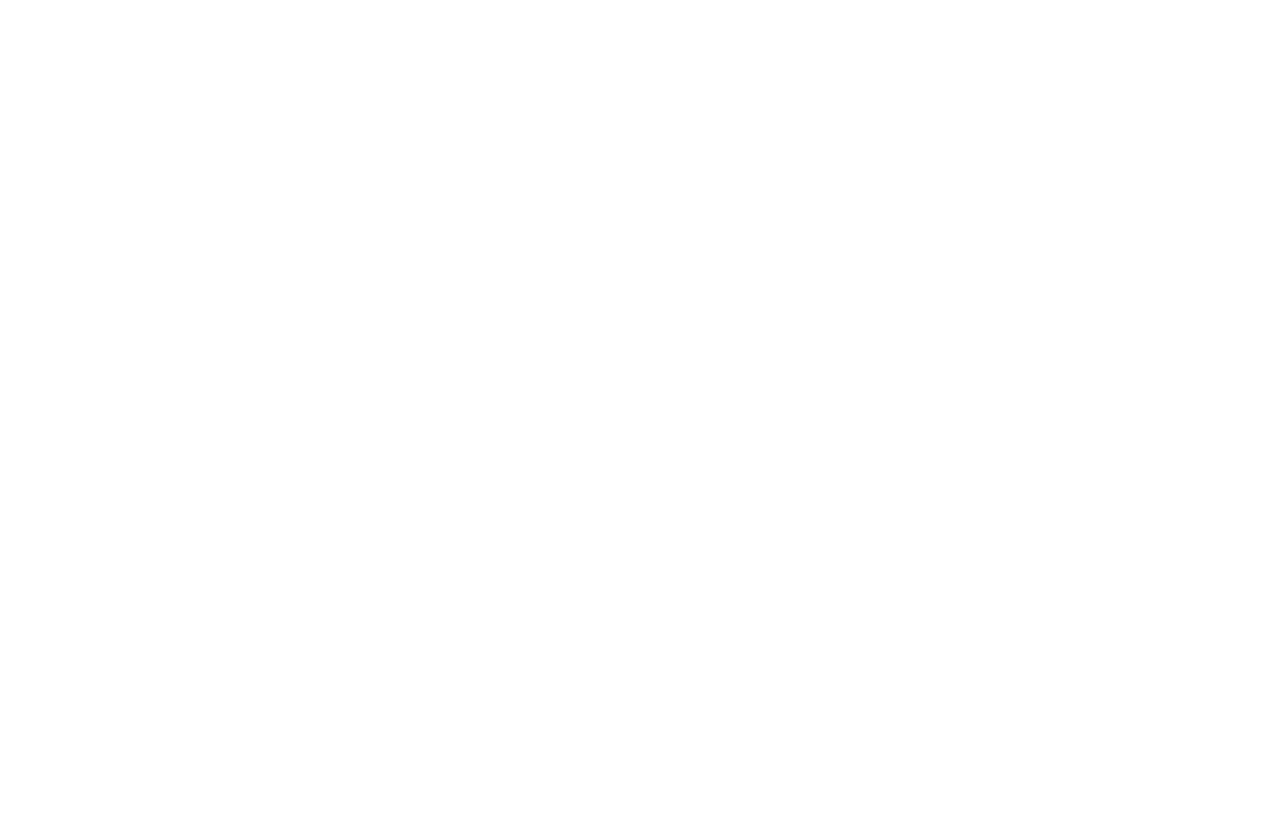
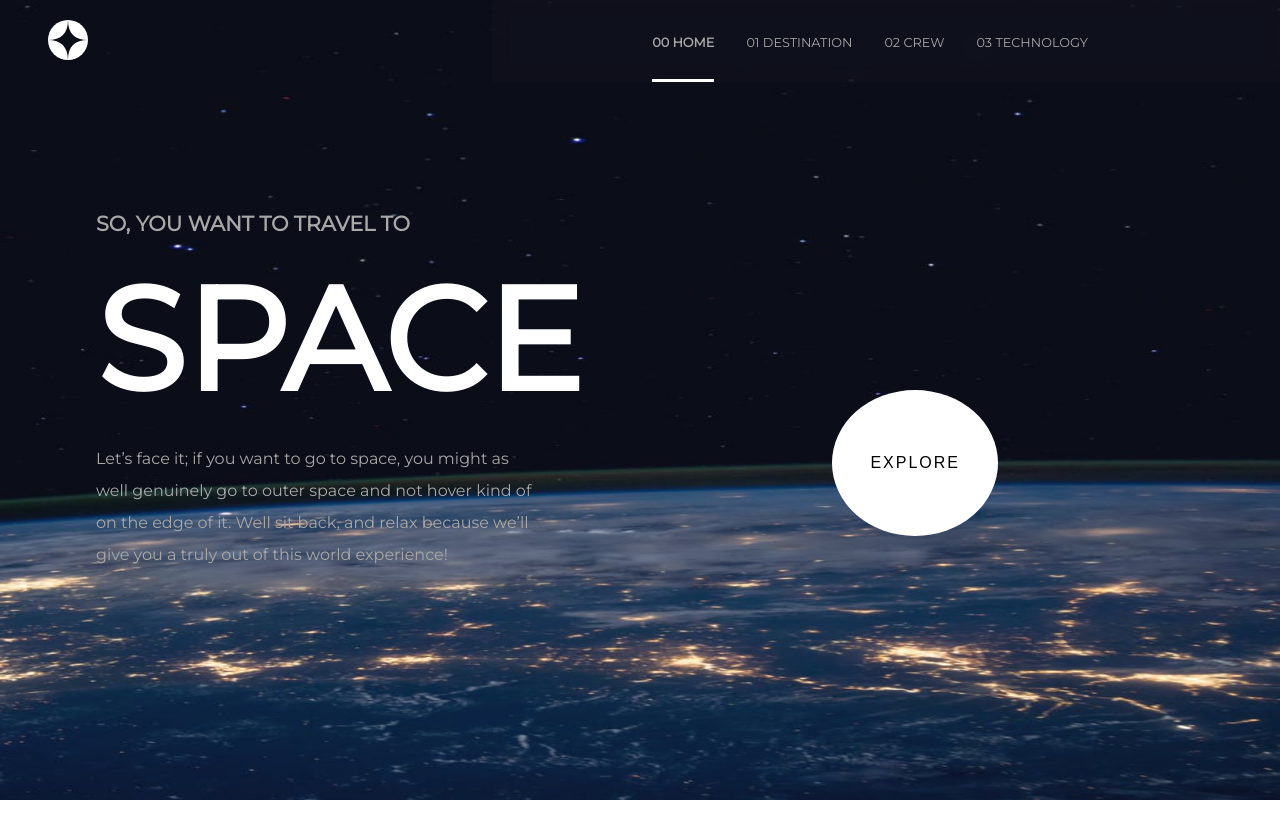
Before and after one commit to giiancarlonv/space-tourism-fixed, a React (Create React App) app: page / in a window 1280 px wide. Before the commit this address had no page. Shown: the top 838 px of the page. Before the commit the page ends 800 px from the top, so only its background shows below. Built offline with nearby package versions, Linux system fonts and the light colour scheme.

Commit message:
Update App.jsx

```diff
--- a/src/App.jsx
+++ b/src/App.jsx
@@ -9,7 +9,7 @@
     <>
       <BrowserRouter>
         <Routes>
-          <Route path='giiancarlonv.github.io/space-tourism_fixed' element={<Home />} />
+          <Route path='/' element={<Home />} />
           <Route path='mark' element={<Specialist />} />
           <Route path='douglas' element={<Commander />} />
           <Route path='anousheh' element={<Engineer />} />
```
